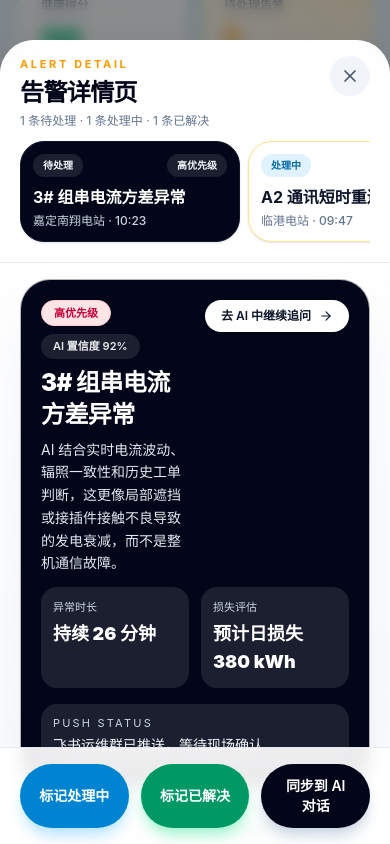
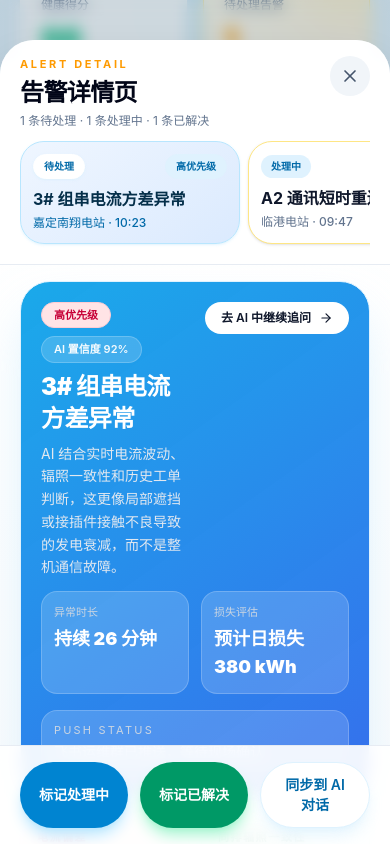
Before and after one commit to lzy234/Solar, a React (Vite) app in the folder mobile-app/: page / in a window 390 px wide. Both pictures are taken after a click on the button "进入告警详情". Built offline with nearby package versions, Linux system fonts and the light colour scheme.

Commit message:
mobile-app 首页蓝色主题替换

```diff
--- a/mobile-app/src/app/App.tsx
+++ b/mobile-app/src/app/App.tsx
@@ -1158,28 +1158,28 @@ export default function App() {
               </div>
             </div>
 
-            <div className="relative overflow-hidden rounded-[28px] border border-white/80 bg-slate-950 px-5 py-5 text-white shadow-2xl shadow-sky-200/40">
-              <div className="absolute inset-0 bg-[radial-gradient(circle_at_top_right,_rgba(56,189,248,0.35),_transparent_35%),radial-gradient(circle_at_bottom_left,_rgba(52,211,153,0.26),_transparent_30%)]" />
+            <div className="relative overflow-hidden rounded-[28px] border border-sky-100 bg-[linear-gradient(145deg,_rgba(14,165,233,0.96),_rgba(37,99,235,0.94))] px-5 py-5 text-white shadow-2xl shadow-sky-200/50">
+              <div className="absolute inset-0 bg-[radial-gradient(circle_at_top_right,_rgba(255,255,255,0.24),_transparent_35%),radial-gradient(circle_at_bottom_left,_rgba(125,211,252,0.3),_transparent_30%)]" />
               <div className="relative">
-                <div className="mb-4 flex items-center gap-2 text-xs text-sky-100">
+                <div className="mb-4 flex items-center gap-2 text-xs text-sky-50">
                   <Sparkles className="h-4 w-4" />
                   OpenClaw Agent 正在监听异常告警流与用户提问
                 </div>
                 <div className="grid grid-cols-3 gap-3">
-                  <div className="rounded-2xl bg-white/10 p-3 backdrop-blur">
+                  <div className="rounded-2xl border border-white/20 bg-white/16 p-3 backdrop-blur">
                     <p className="text-[11px] text-sky-100/80">接入电站</p>
                     <p className="mt-1 text-2xl font-black">4</p>
                   </div>
-                  <div className="rounded-2xl bg-white/10 p-3 backdrop-blur">
+                  <div className="rounded-2xl border border-white/20 bg-white/16 p-3 backdrop-blur">
                     <p className="text-[11px] text-sky-100/80">活跃告警</p>
                     <p className="mt-1 text-2xl font-black">{pendingAlerts.length}</p>
                   </div>
-                  <div className="rounded-2xl bg-white/10 p-3 backdrop-blur">
+                  <div className="rounded-2xl border border-white/20 bg-white/16 p-3 backdrop-blur">
                     <p className="text-[11px] text-sky-100/80">AI 建议命中</p>
                     <p className="mt-1 text-2xl font-black">92%</p>
                   </div>
                 </div>
-                <div className="mt-4 rounded-2xl bg-white/8 p-3 text-sm text-slate-100/90">
+                <div className="mt-4 rounded-2xl border border-white/16 bg-white/14 p-3 text-sm text-sky-50/95">
                   系统已把“异常检测 + 工单经验 + 对话问答”串成统一工作流，方便直接查看处置闭环。
                 </div>
               </div>
@@ -1541,7 +1541,7 @@ export default function App() {
                         <button
                           type="button"
                           onClick={() => handleMessageAction(message)}
-                          className="mt-4 inline-flex items-center gap-2 rounded-full bg-slate-950 px-4 py-2 text-xs font-semibold text-white"
+                          className="mt-4 inline-flex items-center gap-2 rounded-full border border-sky-100 bg-white px-4 py-2 text-xs font-semibold text-sky-700 shadow-sm shadow-sky-100/80"
                         >
                           {message.actionLabel}
                           <ArrowRight className="h-3.5 w-3.5" />
@@ -1627,7 +1627,7 @@ export default function App() {
               animate={{ opacity: 1 }}
               exit={{ opacity: 0 }}
               onClick={closeDetailSheets}
-              className="fixed inset-0 z-[60] bg-black/45 backdrop-blur-sm"
+              className="fixed inset-0 z-[60] bg-sky-950/18 backdrop-blur-sm"
             />
 
             <motion.div
@@ -1660,7 +1660,7 @@ export default function App() {
               </div>
 
               <div className="h-full overflow-y-auto px-5 pb-32 pt-4">
-                <div className="mb-4 rounded-[30px] border border-white/70 bg-slate-950 p-5 text-white shadow-2xl shadow-slate-300/40">
+                <div className="mb-4 rounded-[30px] border border-sky-100 bg-[linear-gradient(145deg,_rgba(14,165,233,0.94),_rgba(37,99,235,0.9))] p-5 text-white shadow-2xl shadow-sky-200/60">
                   <div className="mb-4 flex items-start justify-between gap-3">
                     <div>
                       <p className="text-[11px] uppercase tracking-[0.2em] text-sky-200">实时概览</p>
@@ -1669,24 +1669,24 @@ export default function App() {
                         当前发电量整体接近计划，剩余差距主要来自当前高优先级组串告警。
                       </p>
                     </div>
-                    <div className="rounded-2xl bg-white/10 px-4 py-3 text-right">
+                    <div className="rounded-2xl border border-white/20 bg-white/16 px-4 py-3 text-right">
                       <p className="text-[11px] text-slate-300">剩余差距</p>
                       <p className="mt-1 text-xl font-black">2.1%</p>
                     </div>
                   </div>
 
                   <div className="grid grid-cols-3 gap-3">
-                    <div className="rounded-2xl bg-white/10 p-3">
+                    <div className="rounded-2xl border border-white/20 bg-white/16 p-3">
                       <TrendingUp className="mb-2 h-4 w-4 text-sky-300" />
                       <p className="text-[11px] text-slate-300">计划完成率</p>
                       <p className="mt-1 text-lg font-black">97.8%</p>
                     </div>
-                    <div className="rounded-2xl bg-white/10 p-3">
+                    <div className="rounded-2xl border border-white/20 bg-white/16 p-3">
                       <Zap className="mb-2 h-4 w-4 text-violet-300" />
                       <p className="text-[11px] text-slate-300">实时功率</p>
                       <p className="mt-1 text-lg font-black">14.3 MW</p>
                     </div>
-                    <div className="rounded-2xl bg-white/10 p-3">
+                    <div className="rounded-2xl border border-white/20 bg-white/16 p-3">
                       <ShieldCheck className="mb-2 h-4 w-4 text-emerald-300" />
                       <p className="text-[11px] text-slate-300">健康评分</p>
                       <p className="mt-1 text-lg font-black">98</p>
@@ -1775,7 +1775,7 @@ export default function App() {
                       closeDetailSheets();
                       switchView(1);
                     }}
-                    className="flex-1 rounded-full bg-slate-950 px-4 py-3 text-sm font-semibold text-white shadow-lg shadow-slate-300"
+                    className="flex-1 rounded-full bg-[linear-gradient(145deg,_#0ea5e9,_#2563eb)] px-4 py-3 text-sm font-semibold text-white shadow-lg shadow-sky-200"
                   >
                     让 AI 分析发电情况
                   </button>
@@ -1799,7 +1799,7 @@ export default function App() {
               animate={{ opacity: 1 }}
               exit={{ opacity: 0 }}
               onClick={() => setShowAlertDetail(false)}
-              className="fixed inset-0 z-[60] bg-black/45 backdrop-blur-sm"
+              className="fixed inset-0 z-[60] bg-sky-950/18 backdrop-blur-sm"
             />
 
             <motion.div
@@ -1840,24 +1840,24 @@ export default function App() {
                         onClick={() => setSelectedAlertId(alert.id)}
                         className={`min-w-[220px] rounded-[24px] border p-3 text-left shadow-sm transition-all ${
                           isActive
-                            ? 'border-slate-900 bg-slate-950 text-white'
+                            ? 'border-sky-200 bg-[linear-gradient(145deg,_rgba(239,246,255,1),_rgba(219,234,254,1))] text-sky-950 shadow-md shadow-sky-100/80'
                             : `bg-white ${levelMeta.border} text-slate-900`
                         }`}
                       >
                         <div className="mb-2 flex items-center justify-between gap-2">
                           <span className={`rounded-full px-2.5 py-1 text-[10px] font-semibold ${
-                            isActive ? 'bg-white/10 text-slate-100' : statusMeta.chip
+                            isActive ? 'border border-white bg-white text-sky-700 shadow-sm shadow-sky-100/80' : statusMeta.chip
                           }`}>
                             {statusMeta.label}
                           </span>
                           <span className={`rounded-full px-2.5 py-1 text-[10px] font-semibold ${
-                            isActive ? 'bg-white/10 text-slate-100' : levelMeta.chip
+                            isActive ? 'border border-sky-100 bg-sky-100 text-sky-700' : levelMeta.chip
                           }`}>
                             {levelMeta.label}
                           </span>
                         </div>
-                        <p className={`font-bold ${isActive ? 'text-white' : 'text-slate-900'}`}>{alert.title}</p>
-                        <p className={`mt-1 text-xs ${isActive ? 'text-slate-300' : 'text-slate-500'}`}>
+                        <p className={`font-bold ${isActive ? 'text-sky-950' : 'text-slate-900'}`}>{alert.title}</p>
+                        <p className={`mt-1 text-xs ${isActive ? 'text-sky-700' : 'text-slate-500'}`}>
                           {alert.station} · {alert.time}
                         </p>
                       </button>
@@ -1867,14 +1867,14 @@ export default function App() {
               </div>
 
               <div className="h-full overflow-y-auto px-5 pb-36 pt-4">
-                <div className="mb-4 rounded-[30px] border border-white/70 bg-slate-950 p-5 text-white shadow-2xl shadow-slate-300/40">
+                <div className="mb-4 rounded-[30px] border border-sky-100 bg-[linear-gradient(145deg,_rgba(14,165,233,0.95),_rgba(37,99,235,0.92))] p-5 text-white shadow-2xl shadow-sky-200/60">
                   <div className="mb-3 flex items-start justify-between gap-3">
                     <div>
                       <div className="mb-2 flex flex-wrap items-center gap-2">
                         <span className={`rounded-full border px-3 py-1 text-[11px] font-semibold ${getLevelMeta(selectedAlert.level).chip}`}>
                           {getLevelMeta(selectedAlert.level).label}
                         </span>
-                        <span className="rounded-full bg-white/10 px-3 py-1 text-[11px] font-semibold text-white/90">
+                        <span className="rounded-full border border-white/20 bg-white/16 px-3 py-1 text-[11px] font-semibold text-white/95">
                           AI 置信度 {selectedAlert.confidence}%
                         </span>
                       </div>
@@ -1892,17 +1892,17 @@ export default function App() {
                   </div>
 
                   <div className="grid grid-cols-2 gap-3">
-                    <div className="rounded-2xl bg-white/10 p-3">
+                    <div className="rounded-2xl border border-white/20 bg-white/16 p-3">
                       <p className="text-[11px] text-slate-300">异常时长</p>
                       <p className="mt-1 text-lg font-black">{selectedAlert.duration}</p>
                     </div>
-                    <div className="rounded-2xl bg-white/10 p-3">
+                    <div className="rounded-2xl border border-white/20 bg-white/16 p-3">
                       <p className="text-[11px] text-slate-300">损失评估</p>
                       <p className="mt-1 text-lg font-black">{selectedAlert.estimatedLoss}</p>
                     </div>
                   </div>
 
-                  <div className="mt-4 rounded-2xl bg-white/10 p-3 text-sm text-slate-100">
+                  <div className="mt-4 rounded-2xl border border-white/20 bg-white/16 p-3 text-sm text-sky-50/95">
                     <p className="text-[11px] uppercase tracking-[0.2em] text-slate-300">Push Status</p>
                     <p className="mt-1">{selectedAlert.pushStatus}</p>
                   </div>
@@ -1954,7 +1954,7 @@ export default function App() {
                       <div key={cause.title} className="rounded-[24px] border border-slate-100 bg-slate-50/90 p-4">
                         <div className="mb-2 flex items-center justify-between gap-2">
                           <p className="font-semibold text-slate-900">{cause.title}</p>
-                          <span className="rounded-full bg-slate-900 px-2.5 py-1 text-[10px] font-semibold text-white">
+                          <span className="rounded-full bg-sky-100 px-2.5 py-1 text-[10px] font-semibold text-sky-700">
                             {cause.confidence}
                           </span>
                         </div>
@@ -2080,7 +2080,7 @@ export default function App() {
                     <button
                       type="button"
                       onClick={() => syncAlertToCopilot(selectedAlert)}
-                      className="flex-1 rounded-full bg-slate-950 px-4 py-3 text-sm font-semibold text-white shadow-lg shadow-slate-300"
+                      className="flex-1 rounded-full border border-sky-100 bg-white px-4 py-3 text-sm font-semibold text-sky-700 shadow-lg shadow-sky-100/80"
                     >
                       同步到 AI 对话
                     </button>
--- a/mobile-app/src/styles/theme.css
+++ b/mobile-app/src/styles/theme.css
@@ -8,14 +8,14 @@
   --card-foreground: oklch(0.145 0 0);
   --popover: oklch(1 0 0);
   --popover-foreground: oklch(0.145 0 0);
-  --primary: #030213;
-  --primary-foreground: oklch(1 0 0);
-  --secondary: oklch(0.95 0.0058 264.53);
-  --secondary-foreground: #030213;
+  --primary: #2563eb;
+  --primary-foreground: #ffffff;
+  --secondary: #eff6ff;
+  --secondary-foreground: #1d4ed8;
   --muted: #ececf0;
   --muted-foreground: #717182;
-  --accent: #e9ebef;
-  --accent-foreground: #030213;
+  --accent: #dbeafe;
+  --accent-foreground: #1e40af;
   --destructive: #d4183d;
   --destructive-foreground: #ffffff;
   --border: rgba(0, 0, 0, 0.1);
@@ -24,7 +24,7 @@
   --switch-background: #cbced4;
   --font-weight-medium: 500;
   --font-weight-normal: 400;
-  --ring: oklch(0.708 0 0);
+  --ring: #60a5fa;
   --chart-1: oklch(0.646 0.222 41.116);
   --chart-2: oklch(0.6 0.118 184.704);
   --chart-3: oklch(0.398 0.07 227.392);
@@ -33,10 +33,10 @@
   --radius: 0.625rem;
   --sidebar: oklch(0.985 0 0);
   --sidebar-foreground: oklch(0.145 0 0);
-  --sidebar-primary: #030213;
-  --sidebar-primary-foreground: oklch(0.985 0 0);
-  --sidebar-accent: oklch(0.97 0 0);
-  --sidebar-accent-foreground: oklch(0.205 0 0);
+  --sidebar-primary: #2563eb;
+  --sidebar-primary-foreground: #ffffff;
+  --sidebar-accent: #eff6ff;
+  --sidebar-accent-foreground: #1d4ed8;
   --sidebar-border: oklch(0.922 0 0);
   --sidebar-ring: oklch(0.708 0 0);
 }
```
Also changed, not shown: 7 other files (tests, documents, lock files or other folders).
